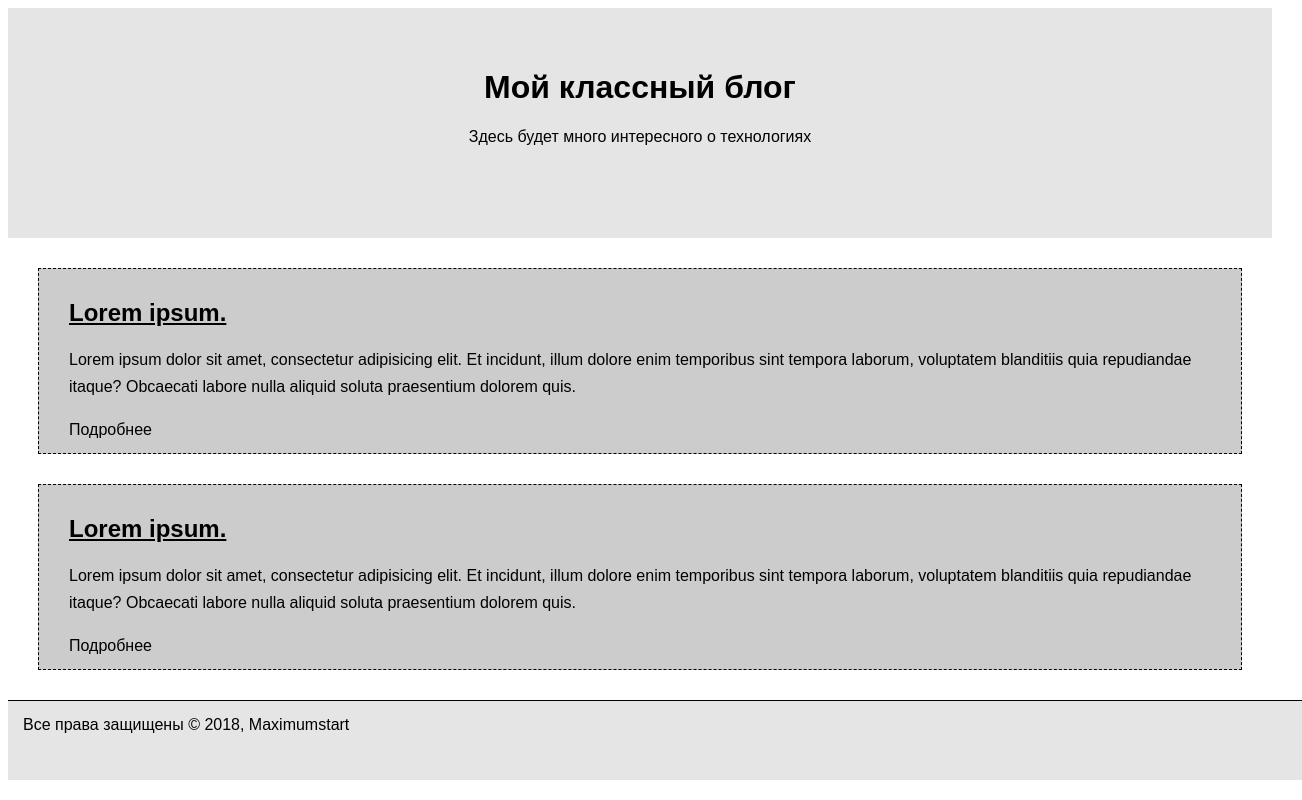
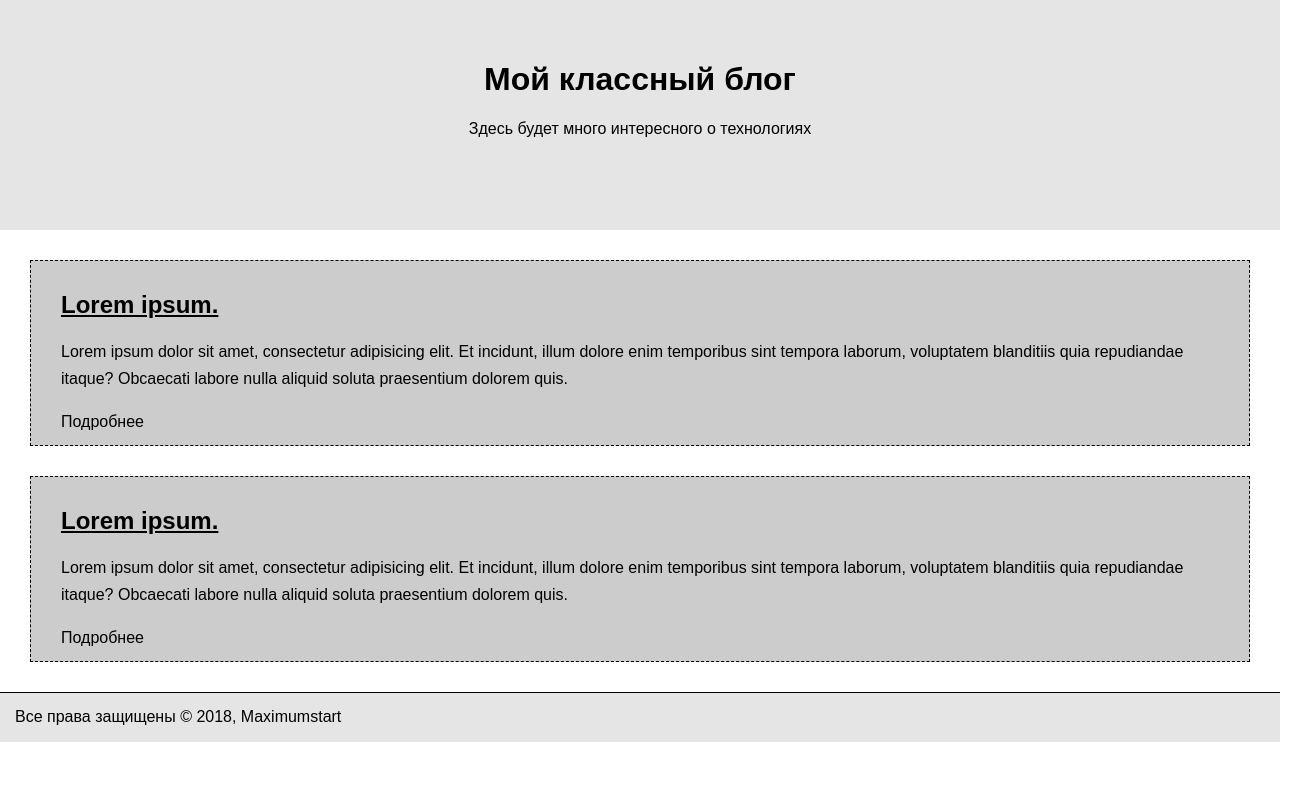
Before and after one commit to Rory-Cooper/margarita-005, a plain HTML site: page Sixth Lesson/index.html in a window 1280 px wide. Shown: the whole page, 1302 px wide, since content can reach past the window. Drawn offline with Linux system fonts and the light colour scheme.

Commit message:
Исправила маштабирование на странице

```diff
--- a/Sixth Lesson/css/style.css
+++ b/Sixth Lesson/css/style.css
@@ -1,5 +1,9 @@
 * {
 	font-family: sans-serif;
+}
+
+body {
+	margin: 0;
 }
 
 .article__more {
@@ -18,8 +22,6 @@
 	background-color: #e5e5e5;
 	min-height: 150px;
 	padding: 40px 0 40px 0;
-	margin: 0;
-	width: 100%;
 
 }
 
@@ -43,6 +45,4 @@ footer {
 	background-color: #e5e5e5;
 	padding: 15px;
 	border-top: 1px solid black;
-	min-height: 49px;
-	width: 100%;
-}
+	min-height: 19px;
```
